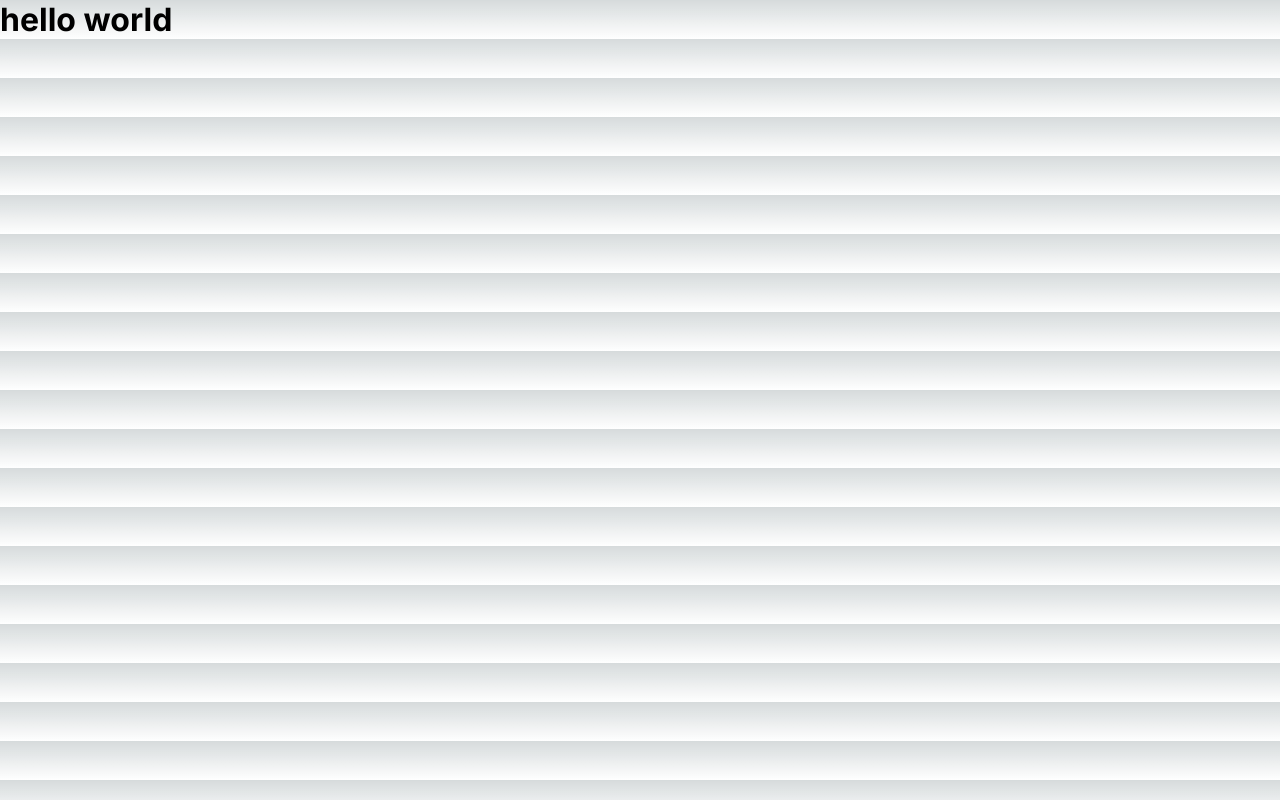
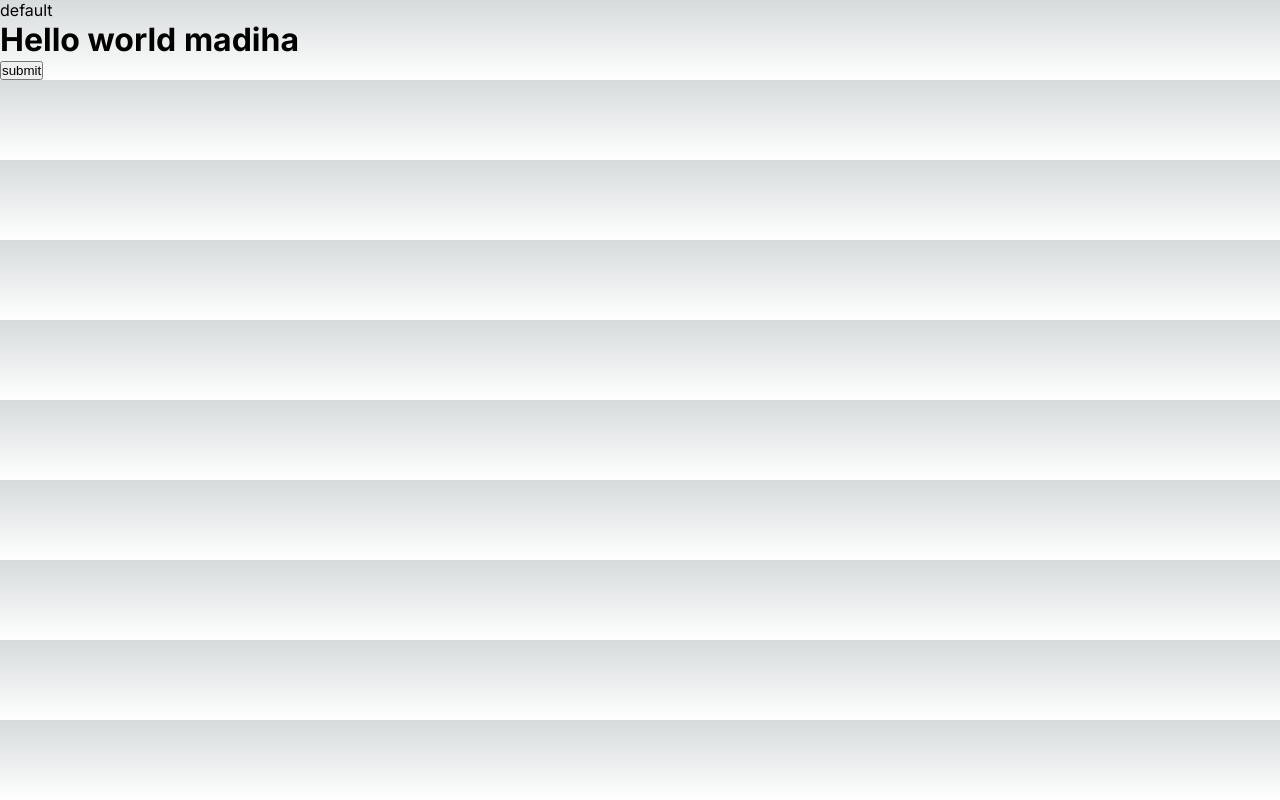
Before and after one commit to CodewWizard/nextJS, a Next.js app in the folder 01-setup/: page / in a window 1280 px wide. Built offline with nearby package versions, Linux system fonts and the light colour scheme.

Commit message:
handling event

```diff
--- a/01-setup/app/layout.js
+++ b/01-setup/app/layout.js
@@ -4,7 +4,7 @@ import { Inter } from 'next/font/google'
 const inter = Inter({ subsets: ['latin'] })
 
 export const metadata = {
-  title: 'Create Next App',
+  title: 'Next App',
   description: 'Generated by create next app',
 }
 
--- a/01-setup/app/page.js
+++ b/01-setup/app/page.js
@@ -1,10 +1,29 @@
-import Image from 'next/image'
-import styles from './page.module.css'
+'use client'
+
+import { useState } from "react";
 
 export default function Home() {
+  const [name, setName] = useState("default");
+  const handleClick =()=>{
+      setName("madiha")
+  }
   return (
     <>
-      <h1>hello world</h1>
+      <div>
+        {name}
+        <br/>
+       <User name="madiha"/>
+       <button onClick={handleClick}>submit</button>
+      </div>
+    </>
+  );
+}
+
+
+const User=(props)=>{
+  return(
+    <>
+      <h1>Hello world {props.name}</h1>
     </>
   )
 }
```
